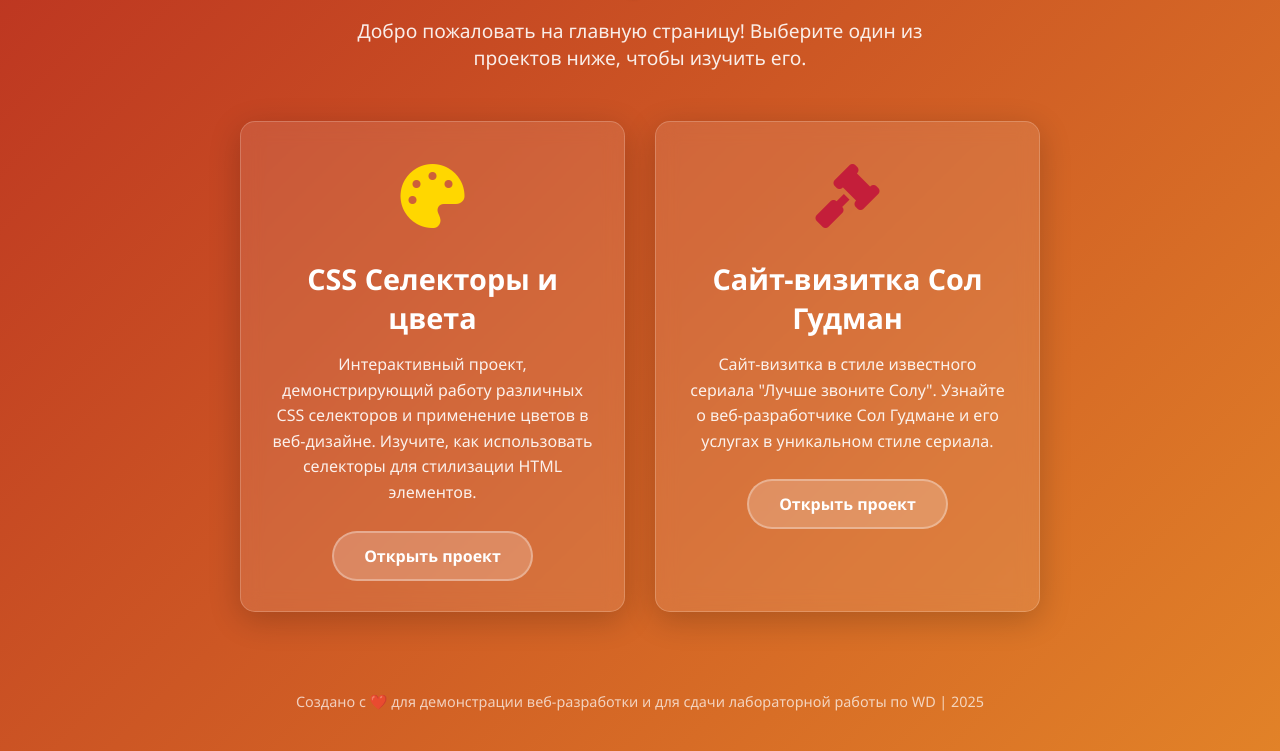
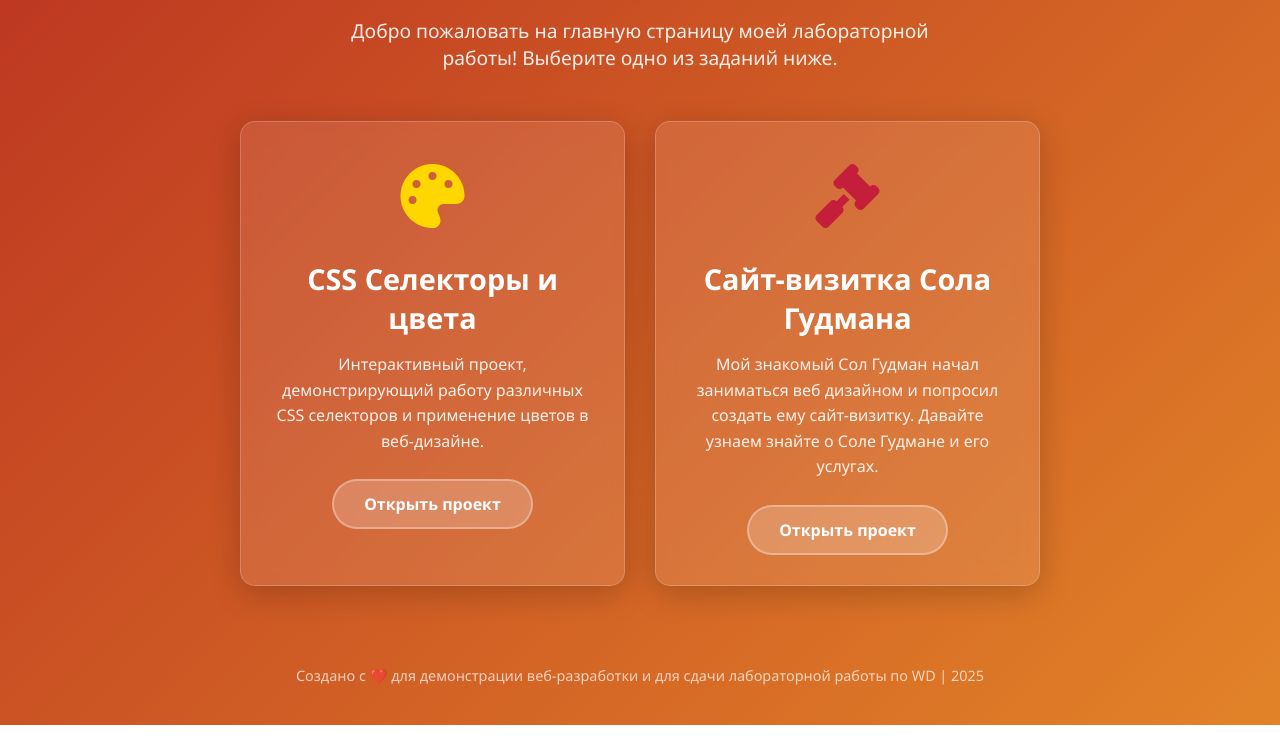
Before and after one commit to AndreyUIR/3, a plain HTML site: page index.html in a window 1280 px wide. Shown: the part 88-839 px from the top of the page. After the commit the page ends 813 px from the top, so only its background shows below. Drawn offline with Linux system fonts and the light colour scheme.

Commit message:
Update index.html

```diff
--- a/index.html
+++ b/index.html
@@ -150,7 +150,7 @@
     <div class="container">
         <header>
             <h1>Мои проекты</h1>
-            <p class="subtitle">Добро пожаловать на главную страницу! Выберите один из проектов ниже, чтобы изучить его.</p>
+            <p class="subtitle">Добро пожаловать на главную страницу моей лабораторной работы! Выберите одно из заданий ниже.</p>
         </header>
 
         <div class="projects-grid">
@@ -159,7 +159,7 @@
                     <i class="fas fa-palette"></i>
                 </div>
                 <h2>CSS Селекторы и цвета</h2>
-                <p>Интерактивный проект, демонстрирующий работу различных CSS селекторов и применение цветов в веб-дизайне. Изучите, как использовать селекторы для стилизации HTML элементов.</p>
+                <p>Интерактивный проект, демонстрирующий работу различных CSS селекторов и применение цветов в веб-дизайне.</p>
                 <a href="1/index.html" class="btn">Открыть проект</a>
             </div>
 
@@ -167,8 +167,8 @@
                 <div class="project-icon">
                     <i class="fas fa-gavel"></i>
                 </div>
-                <h2>Сайт-визитка Сол Гудман</h2>
-                <p>Сайт-визитка в стиле известного сериала "Лучше звоните Солу". Узнайте о веб-разработчике Сол Гудмане и его услугах в уникальном стиле сериала.</p>
+                <h2>Сайт-визитка Сола Гудмана</h2>
+                <p>Мой знакомый Сол Гудман начал заниматься веб дизайном и попросил создать ему сайт-визитку. Давайте узнаем знайте о  Соле Гудмане и его услугах.</p>
                 <a href="2/index.html" class="btn">Открыть проект</a>
             </div>
         </div>
```
